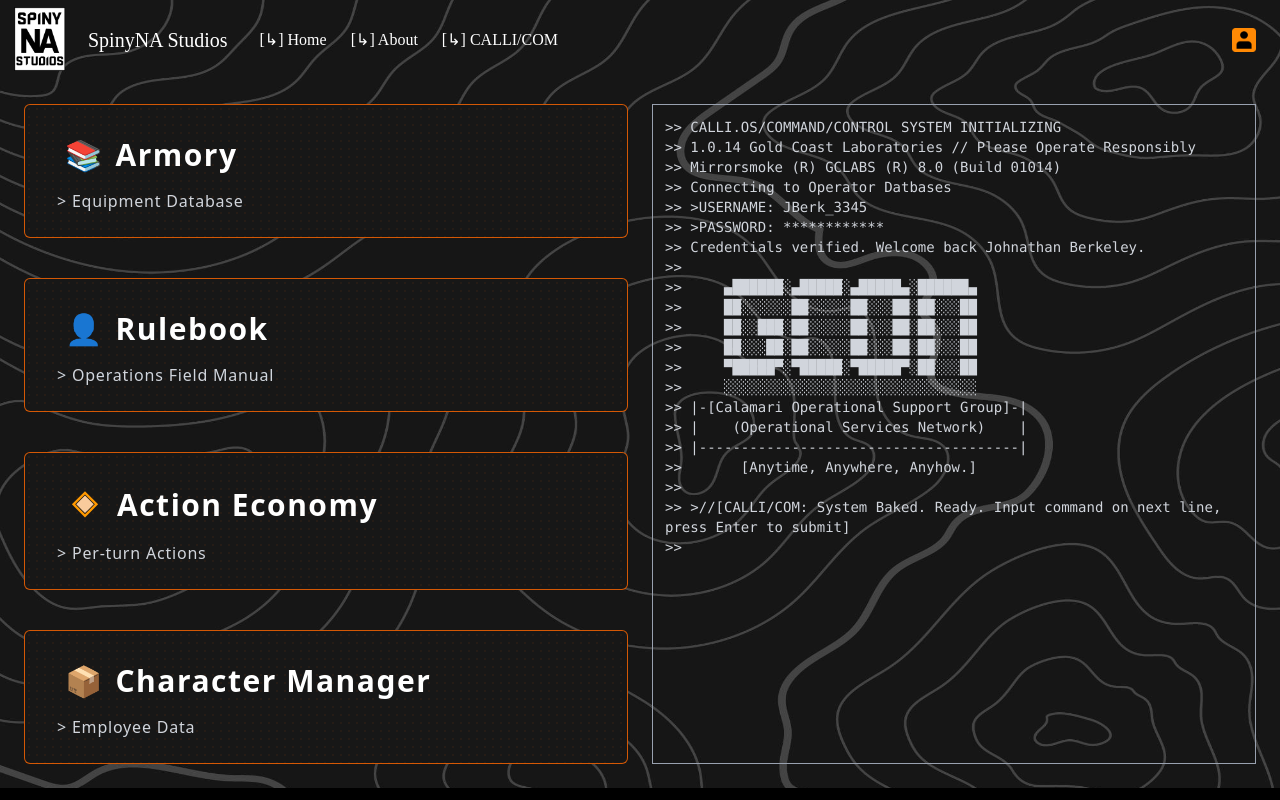
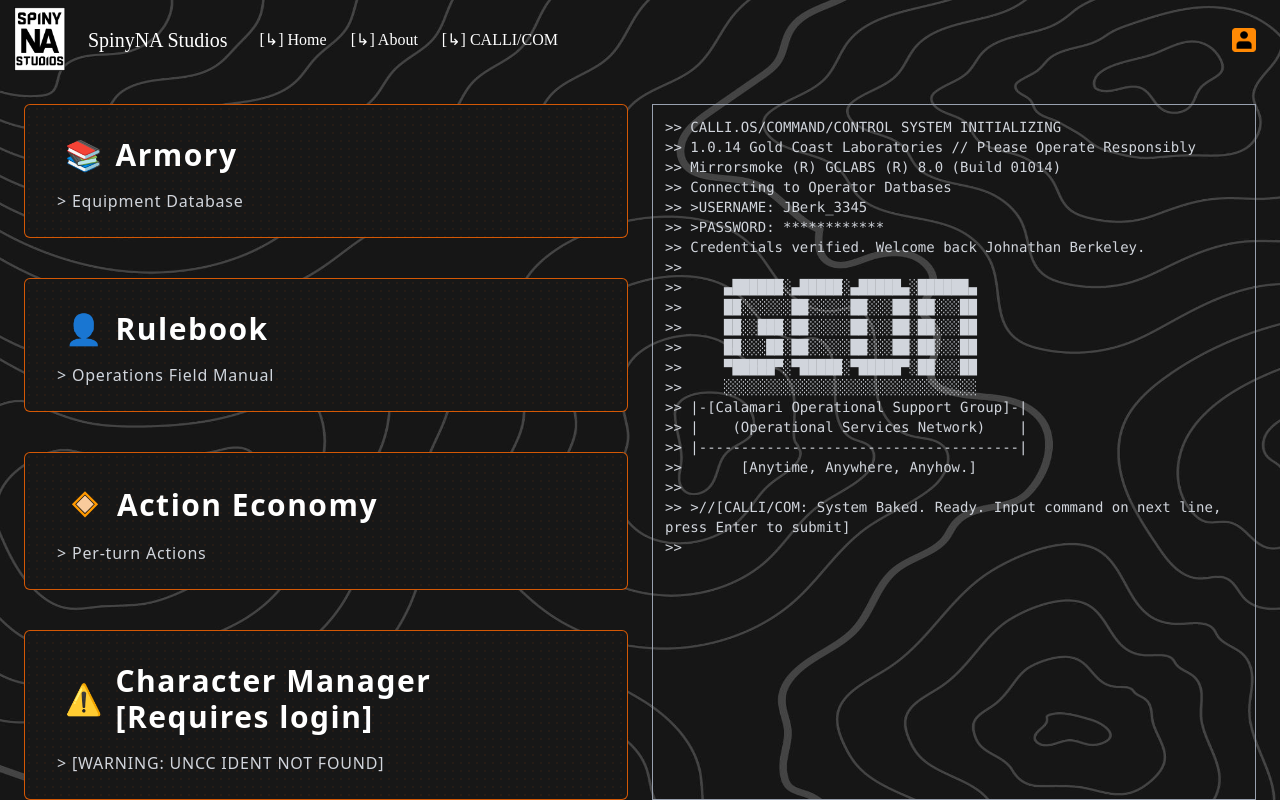
Before and after one commit to RudrNaik/CALLICOM, a React (Vite) app in the folder frontend/: page /CALLICOM in a window 1280 px wide. Shown: the top 800 px of the page. Built offline with nearby package versions, Linux system fonts and the light colour scheme.

Commit message:
Added some protection against logging in until the backend is ready

```diff
--- a/frontend/src/CALLICOM.jsx
+++ b/frontend/src/CALLICOM.jsx
@@ -1,4 +1,5 @@
-import { useState, useEffect } from "react";
+import { useState, useEffect, useContext } from "react";
+import { AuthContext } from "./AuthContext";
 import TerminalPanel from "./components/Terminal/TerminalPanel";
 import TerminalFeed from "./components/Terminal/TerminalFeed";
 import background from "./assets/Images/4060492.jpg";
@@ -31,6 +32,7 @@ const bootLines = [
 const TerminalPage = () => {
   const [logs, setLogs] = useState([]);
   const [isBooting, setIsBooting] = useState(true);
+  const { isLoggedIn }  = useContext(AuthContext)
 
   useEffect(() => {
     let index = 0;
@@ -87,6 +89,7 @@ const TerminalPage = () => {
             onHover={handleHover}
             link={"/CALLICOM/ActionEcon"}
           />
+          {isLoggedIn ? (
             <TerminalPanel
               title="Character Manager"
               subtitle="Employee Data"
@@ -94,6 +97,15 @@ const TerminalPage = () => {
               onHover={handleHover}
               link={"/CALLICOM/CharacterManager"}
             />
+          ) : (
+            <TerminalPanel
+              title="Character Manager [Requires login]"
+              subtitle="[WARNING: UNCC IDENT NOT FOUND]"
+              icon="⚠️"
+              onHover={handleHover}
+              link={"/CALLICOM"}
+            />
+          )}
         </div>
 
         <div className="h-full">
--- a/frontend/src/components/Navbar.jsx
+++ b/frontend/src/components/Navbar.jsx
@@ -102,13 +102,13 @@ const Navbar = ({}) => {
               ) : (
                 <>
                   <Link
-                    to="/login"
+                    //to="/login"
                     className="block px-4 py-2 hover:bg-orange-400"
                   >
                     Log In
                   </Link>
                   <Link
-                    to="/signup"
+                    //to="/signup"
                     className="block px-4 py-2 hover:bg-orange-400"
                   >
                     Sign Up
--- a/frontend/vite.config.js
+++ b/frontend/vite.config.js
@@ -10,5 +10,4 @@ export default defineConfig({
       '/api': 'http://localhost:8080',
     }
   },
-  base: process.env.VITE_BASE_PATH || "CALLICOM/tree/main/frontend"
 })
```
Lines whose indentation alone changed are shown as unchanged.
